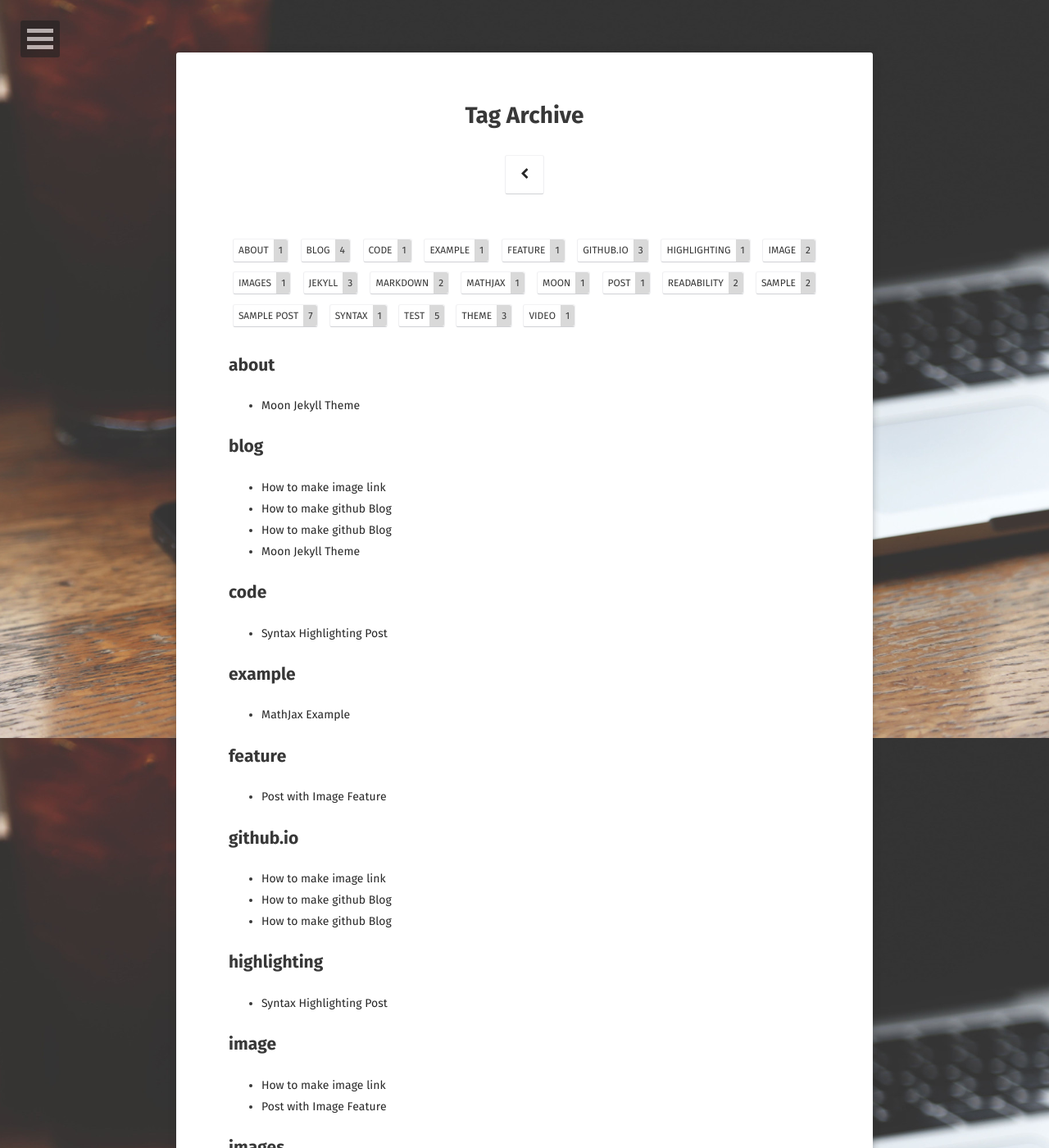
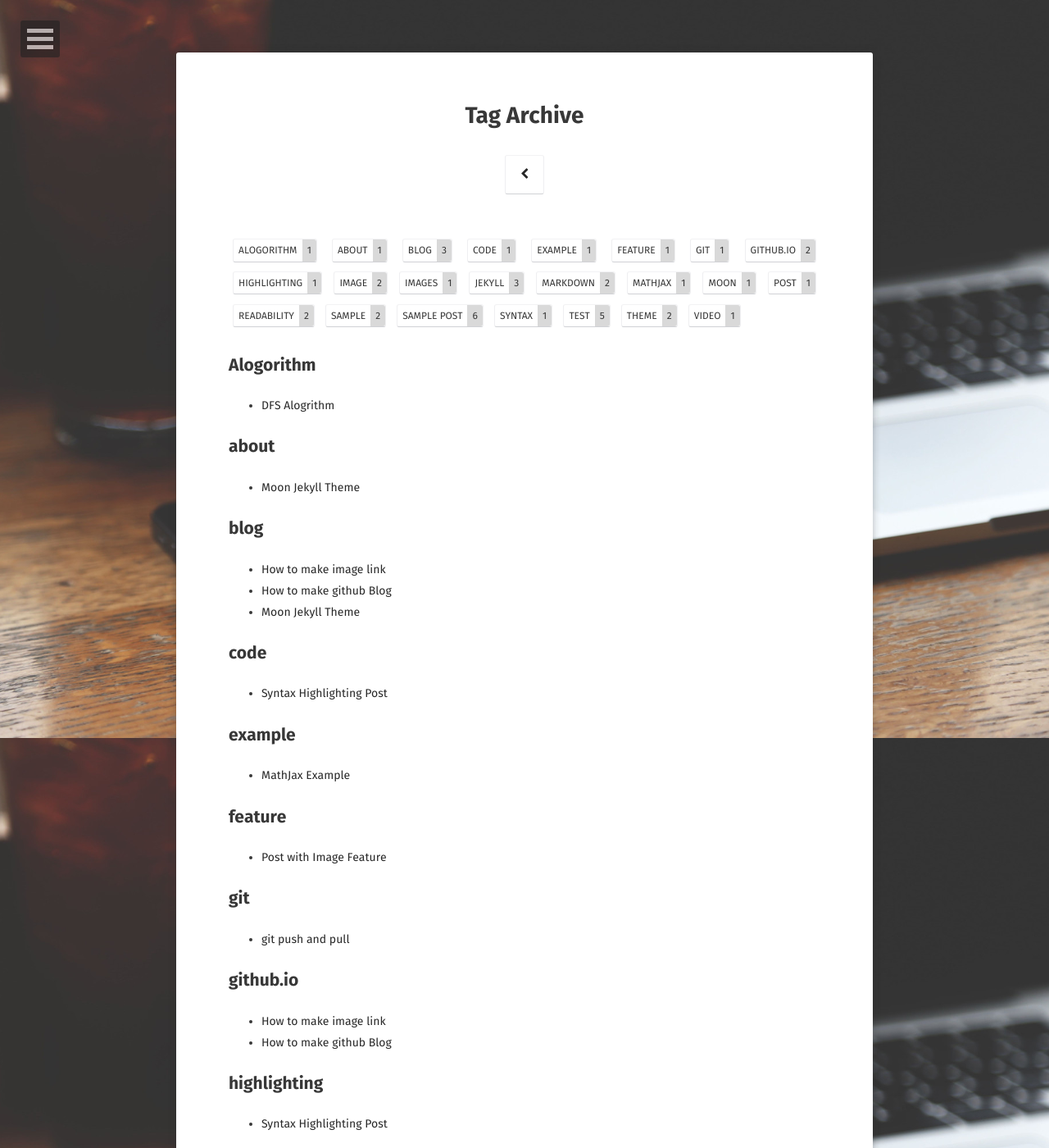
Before and after one commit to unihit/unihit.github.io, a Jekyll site: the page built from tags/index.html, in a window 1280 px wide and 1400 px high. Shown: the whole window at 82% size. Built offline with Jekyll 4.4.1, drawn with Linux system fonts in a browser that asks for light colours; some web fonts are replaced; some of the changed text lies outside the part shown.

Commit message:
Update post DFS.md, Add post Git-Push-and-Pull.md

```diff
--- a/_posts/2020-08-12-DFS.md
+++ b/_posts/2020-08-12-DFS.md
@@ -1,9 +1,9 @@
 ---
 layout: post
-title: How to make github Blog
+title: DFS Alogrithm
 date: 2020-08-12
-excerpt: "Jekyll 테마를 이용해서 github 블로그를 만드는 방법"
-category: DFS 알고리즘
-tags: [sample post, blog, github.io, theme]
+excerpt: "DFS Algo"
+category: [Alogorithm]
+tags: [Alogorithm]
 comments: true
 ---
--- /dev/null
+++ b/_posts/2020-08-12-Git-Push-and-Pull.md
@@ -0,0 +1,9 @@
+---
+layout: post
+title: git push and pull
+date: 2020-08-12
+excerpt: "git push and pull"
+category: [Git]
+tags: [git]
+comments: true
+---
```
